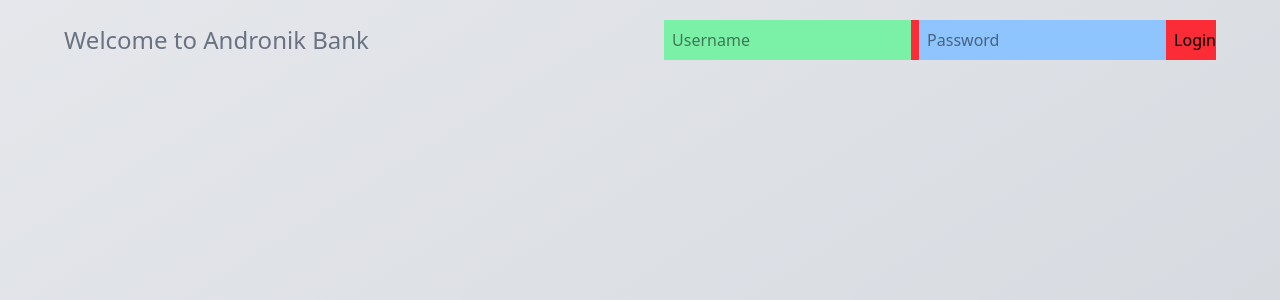
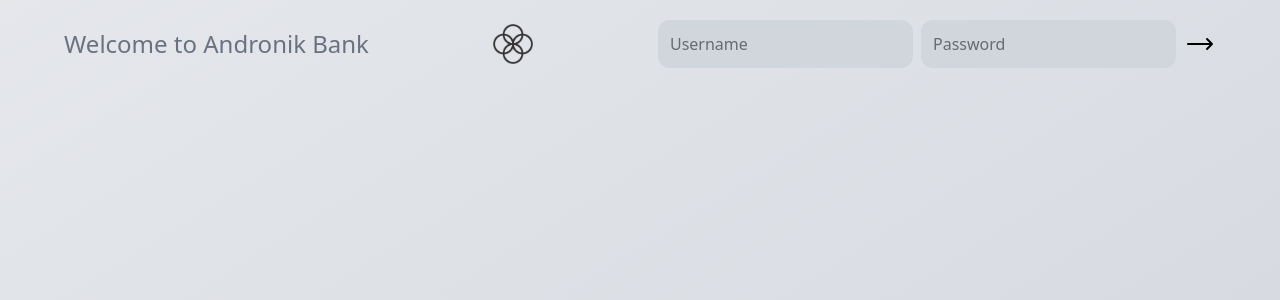
Before and after one commit to oadluis/Andronik-Bank, a React (Vite) app in the folder frontend/: page / in a window 1280 px wide. Shown: the top 300 px of the page. Built offline with nearby package versions, Linux system fonts and the light colour scheme.

Commit message:
adicionando a biblioteca heroicons para o icone de seta ao lado do login e importando a logo para o header

```diff
--- a/frontend/package.json
+++ b/frontend/package.json
@@ -10,6 +10,7 @@
     "preview": "vite preview"
   },
   "dependencies": {
+    "@heroicons/react": "^2.2.0",
     "@tailwindcss/vite": "^4.1.6",
     "react": "^19.1.0",
     "react-dom": "^19.1.0",
--- a/frontend/src/components/commom/Login.jsx
+++ b/frontend/src/components/commom/Login.jsx
@@ -1,13 +1,21 @@
+import { ArrowLongRightIcon } from "@heroicons/react/24/outline";
+
 function Login() {
   return (
-    <div className="flex items-center gap-2 bg-red-500">
-      <input type="text" placeholder="Username" className="p-2 bg-green-300" />
+    <div className="flex items-center gap-2 ">
+      <input
+        type="text"
+        placeholder="Username"
+        className="p-3 bg-gray-300 rounded-xl"
+      />
       <input
         type="password"
         placeholder="Password"
-        className="p-2 bg-blue-300"
+        className="p-3 bg-gray-300 rounded-xl"
       />
-      <button>Login</button>
+      <button>
+        <ArrowLongRightIcon className="size-8" />
+      </button>
     </div>
   );
 }
--- a/frontend/src/components/layout/Navbar.jsx
+++ b/frontend/src/components/layout/Navbar.jsx
@@ -1,4 +1,5 @@
 import Login from "../commom/Login";
+import imageLogo from "../../assets/logo.png";
 
 function Navbar() {
   return (
@@ -6,9 +7,7 @@ function Navbar() {
       <h1 className="text-2xl font-medium text-gray-500">
         Welcome to Andronik Bank
       </h1>
-
-      {/* add image latter */}
-
+      <img src={imageLogo} alt="logo" className="w-10 h-10" />
       <Login />
     </nav>
   );
```
